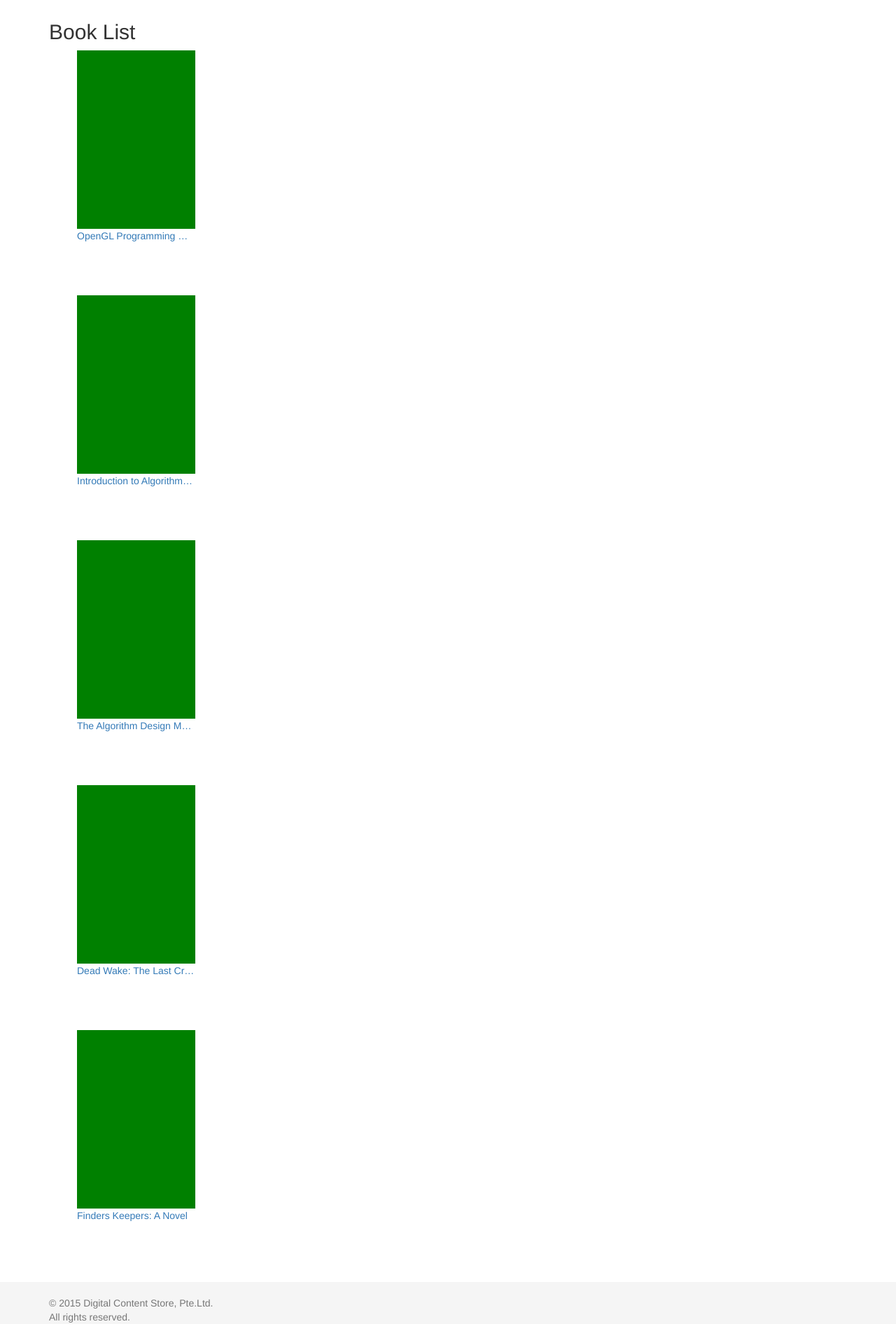
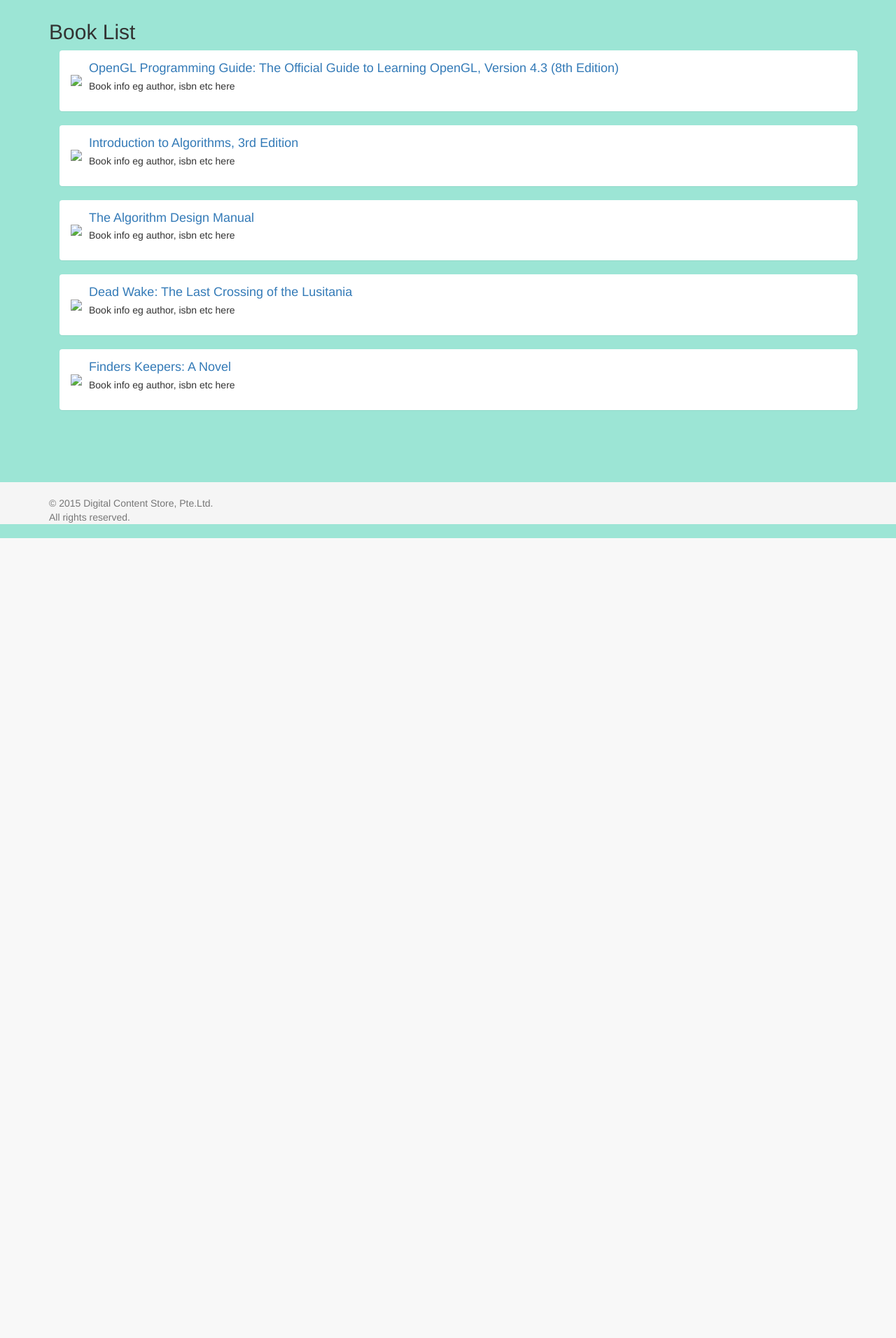
Before and after one commit to 9gix/dcs, a Django app: template multimedia/templates/multimedia/book_list.html in a window 1280 px wide. Shown: the part 51-1963 px from the top of the page at 70% size. After the commit the page ends 820 px from the top, so only its background shows below. Run offline with Django 3.2, Linux system fonts and the light colour scheme; the template is opened without the code that fills it: values that come from a table or form of the project are taken from there, others are empty; data comes from the database, SQL or seed files in the repository; parts of the project's set-up code (start-up, migrations or seed data) failed here and were passed over; some libraries are stand-ins or nearby versions.

Commit message:
Change book_list view to be on top of each other instead of thumbnails side-by-side

```diff
--- a/multimedia/templates/multimedia/book_list.html
+++ b/multimedia/templates/multimedia/book_list.html
@@ -5,19 +5,36 @@
 Books - Digital Content Store
 {% endblock title %}
 
+{% block css %}
+{{ block.super }}
+<link href="{% static "css/book_list.css" %}" rel="stylesheet">
+{% endblock css %}
+
 {% block content %}
 {{ block.super }}
 <h2>Book List</h2>
-<link href="{% static "css/book_list.css" %}" rel="stylesheet">
-
-<ul>
-  {% for book in books %}
-    <div class="book_container">
-      <div style="width:169px; height:255px; background-color:green">
+<div class="container">
+  <ul class="list-unstyled">
+    {% for book in books %}
+    <li>
+      <div class="panel">
+        <div class="panel-body">
+          <div class="media">
+            <div class="media-left media-middle">
+              <!-- Insert thumbnail here -->
+              <a href="{{ book.url }}">
+                <img class="media-object" src="#">
+              </a>
+            </div>
+            <div class="media-body">
+              <h4 class="media-heading"><a href="{{ book.url }}">{{ book.name }}</a></h4>
+              <p>Book info eg author, isbn etc here</p>
+            </div>
+          </div>
+        </div>
       </div>
-      <a class="book_name" href="{{ book.url }}">{{ book.name }}</a>
-    </div>
-  {% endfor %}
-</ul>
-
+    </li>
+    {% endfor %}
+  </ul>
+</div>
 {% endblock content %}
--- a/statics/css/book_list.css
+++ b/statics/css/book_list.css
@@ -1,12 +1,11 @@
-.book_container {
-  width:169px;
-  height:350px;
+.book-name {
+  width: 100%;
+  overflow: hidden;
+  text-overflow: ellipsis;
+  display: block;
+  white-space: nowrap;
 }
 
-.book_name {
-  width:169px;
-  overflow:hidden;
-  text-overflow:ellipsis;
-  display:block;
-  white-space:nowrap;
+body {
+    background-color: #9CE5D5;
 }
```
